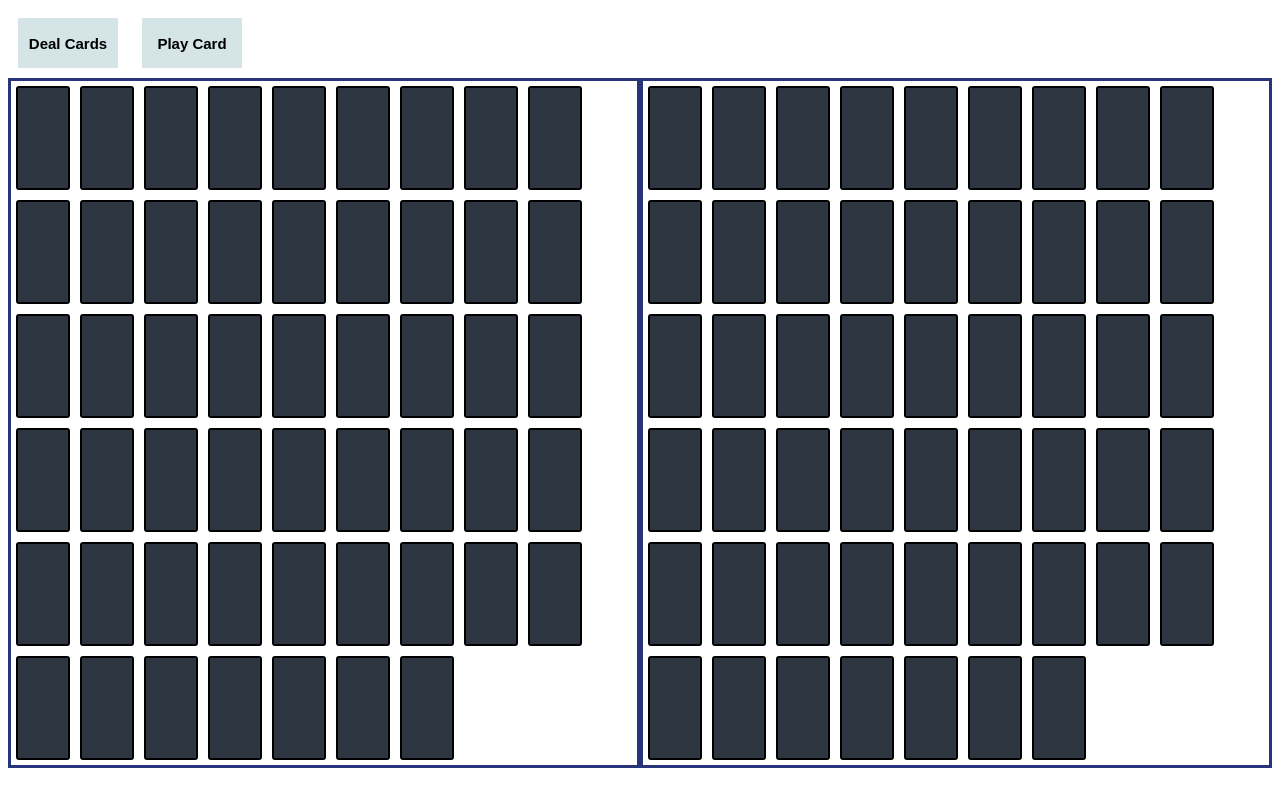
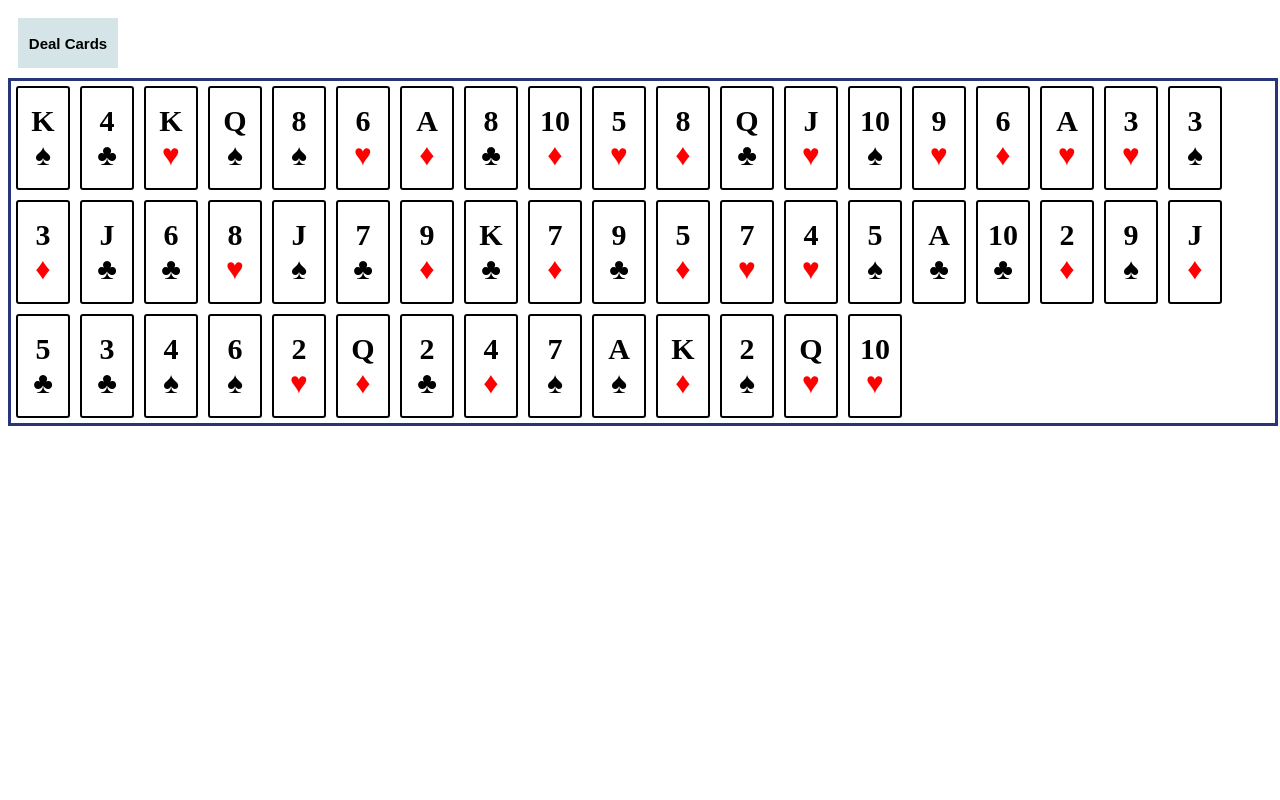
Before and after one commit to milinovici/war, a plain HTML site: page src/index.html in a window 1280 px wide. Both pictures are taken after a click on the button "Deal Cards". Drawn offline with Linux system fonts and the light colour scheme.

Commit message:
war04: Style cards.

```diff
--- a/src/index.html
+++ b/src/index.html
@@ -5,12 +5,8 @@
 
     <body>
         <button class="deal-btn" onclick="dealCards()">Deal Cards</button>
-        <button class="play-btn btn--disabled" disabled onclick="play()">Play Card</button>
 
-        <div class="play-board">
-            <div id="deck"></div>
-            <div id="opponent-deck"></div>
-        </div>
+        <div id="deck"></div>
     </body>
 
     <script src="script.js"></script>
--- a/src/script.js
+++ b/src/script.js
@@ -1,5 +1,4 @@
 let deck = [];
-let opponentDeck = [];
 
 let cardTypes = ["hearts", "spades", "diamonds", "clubs"];
 
@@ -25,7 +24,6 @@ function createDeck() {
 }
 
 deck = createDeck();
-opponentDeck = createDeck();
 console.log(deck);
 console.log("------------------------------");
 console.log("------------------------------");
@@ -54,7 +52,6 @@ function shuffleDeck(deck) {
 }
 
 deck = shuffleDeck(deck);
-opponentDeck = shuffleDeck(opponentDeck);
 console.log("------------------------------");
 console.log("Shuffled deck:");
 console.log(deck);
@@ -124,76 +121,15 @@ function renderCards(deck, deckElementID) {
     }
 }
 
-let disablePlayBtnTimeoutHandle;
-
 function dealCards() {
-    clearTimeout(disablePlayBtnTimeoutHandle);
-
-    document.getElementsByClassName("play-btn")[0].disabled = true;
-    document.getElementsByClassName("play-btn")[0].classList.add('btn--disabled');
-
     deck = createDeck();
-    opponentDeck = createDeck();
 
     deck = shuffleDeck(deck);
-    opponentDeck = shuffleDeck(opponentDeck);
 
     renderCards(deck, "deck");
-    renderCards(opponentDeck, "opponent-deck");
 
     var cardElements = document.getElementsByClassName("card");
     for (var i = 0; i < cardElements.length; i++) {
         cardElements[i].classList.add('card--anim')
     }
-
-    disablePlayBtnTimeoutHandle = setTimeout(function() {
-        document.getElementsByClassName("play-btn")[0].disabled = false;
-        document.getElementsByClassName("play-btn")[0].classList.remove('btn--disabled');
-    }, 2000);
 }
-
-function play () {
-    var cardElements = document.getElementsByClassName("card");
-    for (var i = 0; i < cardElements.length; i++) {
-        cardElements[i].classList.remove('card--anim')
-    }
-
-    document.getElementsByClassName("play-btn")[0].disabled = true;
-    document.getElementsByClassName("play-btn")[0].classList.toggle('btn--disabled');
-    document.getElementsByClassName("deal-btn")[0].disabled = true;
-    document.getElementsByClassName("deal-btn")[0].classList.toggle('btn--disabled');
-
-    let firstCardElement = document.getElementById(`${deck[0].value}-${deck[0].type}-deck`);
-    let firstOpponentCardElement = document.getElementById(`${opponentDeck[0].value}-${opponentDeck[0].type}-opponent-deck`);
-
-    firstCardElement.style.transform = "rotateY(0)";
-    firstOpponentCardElement.style.transform = "rotateY(0)";
-
-    if (deck[0].value > opponentDeck[0].value) {
-        deck.push(opponentDeck[0]);
-        opponentDeck.splice(0, 1);
-        deck.push(deck.shift());
-        document.getElementById("deck").classList.toggle('play-board--flash');
-    } else if (deck[0].value < opponentDeck[0].value) {
-        opponentDeck.push(deck[0]);
-        deck.splice(0, 1);
-        opponentDeck.push(opponentDeck.shift());
-        document.getElementById("opponent-deck").classList.toggle('play-board--flash');
-    } else if (deck[0].value === opponentDeck[0].value) {
-        deck.push(deck.shift());
-        opponentDeck.push(opponentDeck.shift());
-    }
-
-    setTimeout(function() {
-        document.getElementById("deck").classList.remove('play-board--flash');
-        document.getElementById("opponent-deck").classList.remove('play-board--flash');
-
-        renderCards(deck, "deck");
-        renderCards(opponentDeck, "opponent-deck");
-
-        document.getElementsByClassName("play-btn")[0].disabled = false;
-        document.getElementsByClassName("play-btn")[0].classList.toggle('btn--disabled');
-        document.getElementsByClassName("deal-btn")[0].disabled = false;
-        document.getElementsByClassName("deal-btn")[0].classList.toggle('btn--disabled');
-    }, 1000);
-}
--- a/src/style.css
+++ b/src/style.css
@@ -1,4 +1,4 @@
-.deal-btn, .play-btn {
+.deal-btn {
     width: 100px;
     height: 50px;
     margin: 10px;
@@ -11,22 +11,8 @@
     font-weight: bold;
 }
 
-.btn--disabled {
-    background-color: antiquewhite;
-    color: #fff;
-}
-
-.play-board {
-    display: flex;
-}
-
-.play-board--flash {
-    transition: 2s;
-    background-color: rgb(6, 81, 143);
-}
-
-#deck, #opponent-deck {
-    width: 50%;
+#deck {
+    width: 100%;
     height: auto;
     display: inline-block;
     border: 3px solid rgb(41, 53, 122);
@@ -48,26 +34,21 @@
     height: 100px;
     border: 2px solid #000;
     border-radius: 3px;
-    background-color: #fff;
     font-size: 30px;
     font-weight: bold;
     text-align: center;
-    transform: rotateY(180deg);
 }
 
 .card--anim {
-    animation: 2s ease-out 0s 1 normal backwards running cardsFlipAnim;
+    animation: 0.7s ease-out 0s 1 normal backwards running cardsFlipAnim;
 }
 
 @keyframes cardsFlipAnim {
     0% {
         transform: rotateY(270deg);
     }
-    30%, 70% {
+    100% {
         transform: rotateY(0);
-    }
-    100% {
-        transform: rotateY(180deg);
     }
 }
 
```
